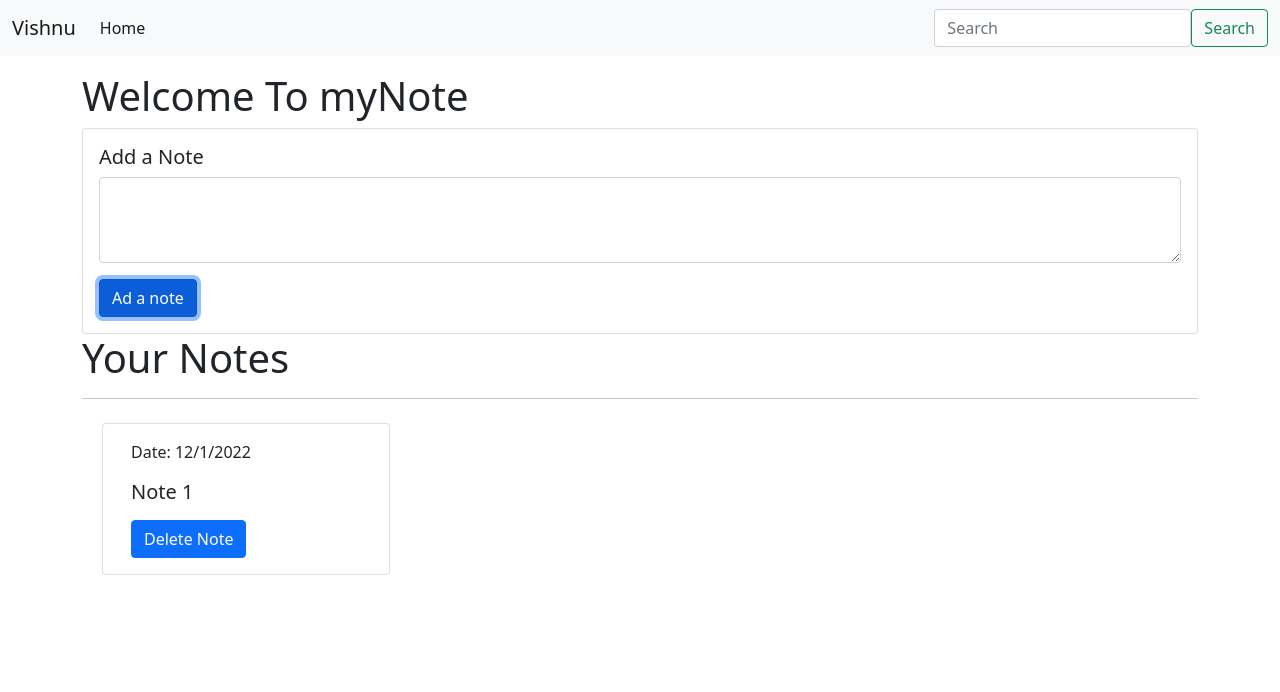
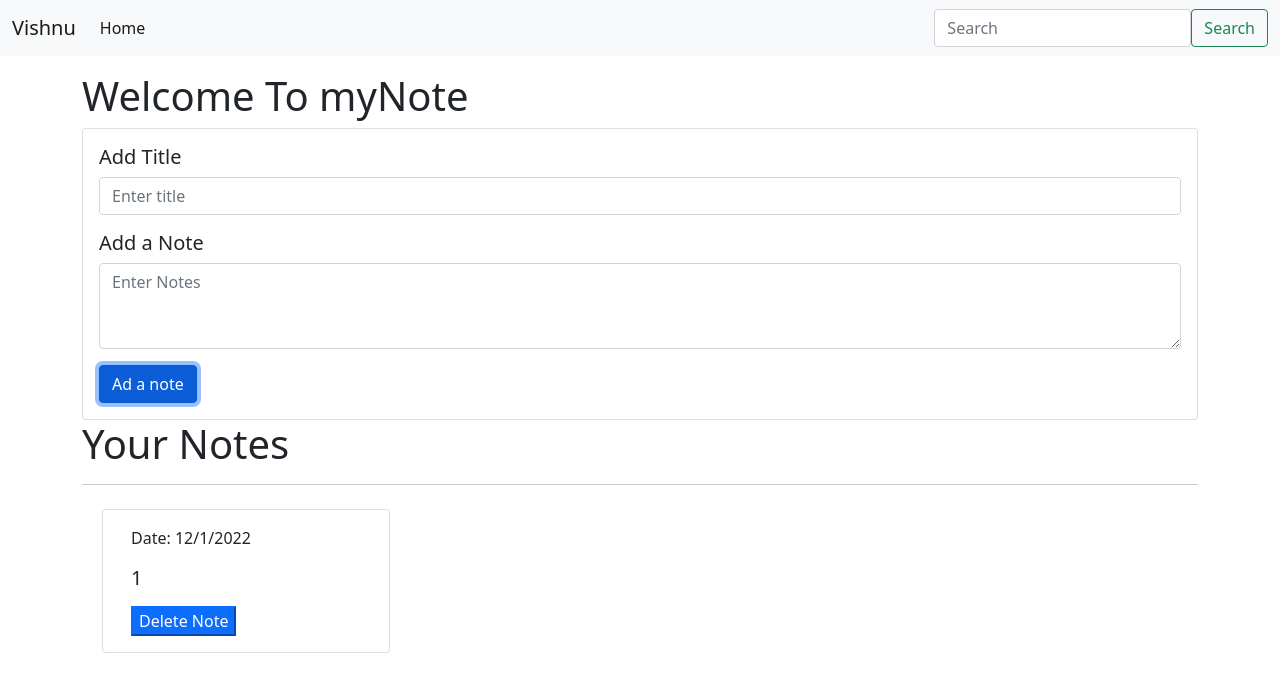
Before and after one commit to vishnutak/notekro, a plain HTML site: page index.html in a window 1280 px wide. Both pictures are taken after a click on the button "Ad a note". Drawn offline with nearby package versions, Linux system fonts and the light colour scheme.

Commit message:
fourth commit

```diff
--- a/app.js
+++ b/app.js
@@ -5,15 +5,26 @@ let addBtn = document.getElementById("addBtn");
 
 addBtn.addEventListener("click", function (e) {
   let addTxt = document.getElementById("addTxt");
+  let addTitle = document.getElementById("addTitle");
   let notes = localStorage.getItem("notes");
+
+
+
   if (notes == null) {
     notesObj = [];
   } else {
     notesObj = JSON.parse(notes);
   }
-  notesObj.push(addTxt.value);
+
+  let myObj ={
+    title: addTitle.value,
+    text: addTxt.value
+  }
+
+  notesObj.push(myObj);
   localStorage.setItem("notes", JSON.stringify(notesObj));
   addTxt.value = "";
+  addTitle.value = "";
   console.log(notesObj);
   showNotes();
 });
@@ -30,16 +41,16 @@ function showNotes() {
   let date = noteDate.getDate();
   let month = noteDate.getMonth()+1;
   let year = noteDate.getFullYear();
-  notesObj.forEach(function (element, index) {
+  notesObj.forEach(function (element, index){
     html += `
-       <div class="card noteCard mx-2 my-2" style="width: 18rem;">
-           <div class="card-body">
-           <p> Date: ${date}/${month}/${year}</p>
-             <h5 class="card-title">Note ${index + 1}</h5>
-             <p class = "card-text">${element}</p>
-             <button id="${index}" onclick="deleteNode(this.id)" class="btn btn-primary">Delete Note</button>
-           </div>
-       </div>`;
+      <div class="card noteCard mx-2 my-2" style="width: 18rem;">
+            <div class="card-body">
+            <p> Date: ${date}/${month}/${year}</p>
+              <h5 class="card-title">${element.title} ${index+1}</h5>
+              <p class = "card-text">${element.text}</p>
+              <button id="${index}" onclick="deleteNode(this.id)" class="          btn-primary">Delete Note</button>
+            </div>
+      </div>`;
   });
   let notesElm = document.getElementById("notes");
   if (notesObj.length != 0) {
--- a/index.html
+++ b/index.html
@@ -1,7 +1,7 @@
 <!DOCTYPE html>
 <html lang="en">
   <head>
-    <meta charset="UTF-8" />
+    <meta charset="UTF-8"/>
     <meta http-equiv="X-UA-Compatible" content="IE=edge" />
     <meta name="viewport" content="width=device-width, initial-scale=1.0" />
     <title>Notes App</title>
@@ -57,9 +57,17 @@
       <h1>Welcome To myNote</h1>
       <div class="card">
         <div class="card-body">
+
+
+          <div class="mb-3">
+            <h5 class="card-title">Add Title</h5>
+            <input type="text" class="form-control" id="addTitle" aria-describedby="title" placeholder="Enter title">
+          </div>
+
           <h5 class="card-title">Add a Note</h5>
+
           <div class="mb-3">
-            <textarea class="form-control" id="addTxt" rows="3"></textarea>
+            <textarea class="form-control" id="addTxt" rows="3" placeholder="Enter Notes"></textarea>
           </div>
           <button class="btn btn-primary" id="addBtn">Ad a note</button>
         </div>
```
